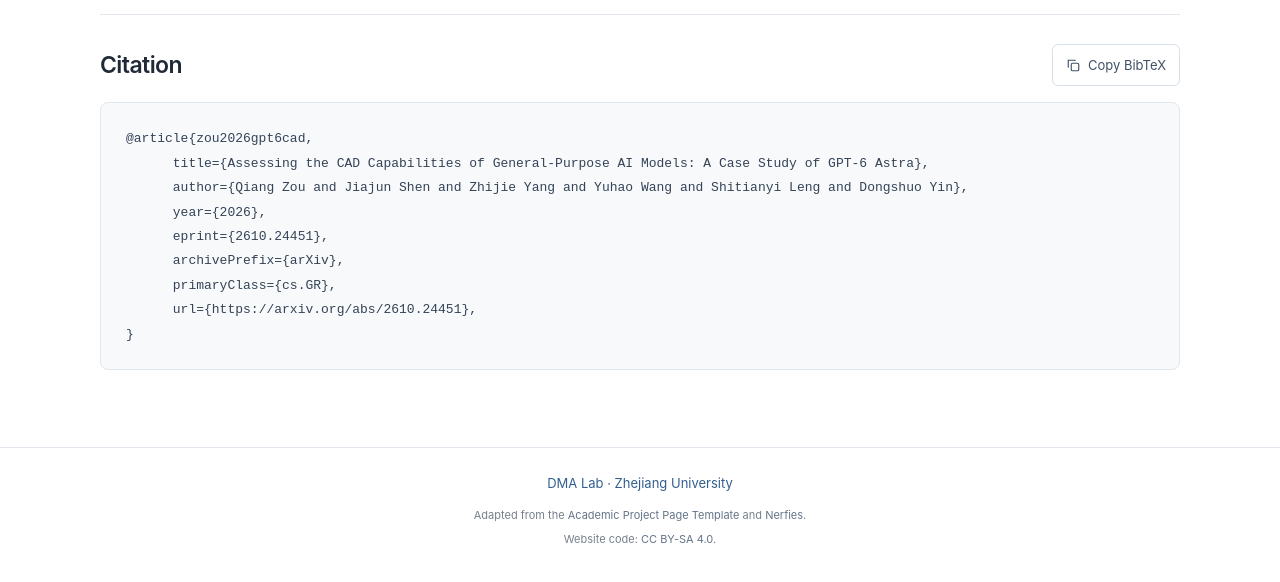
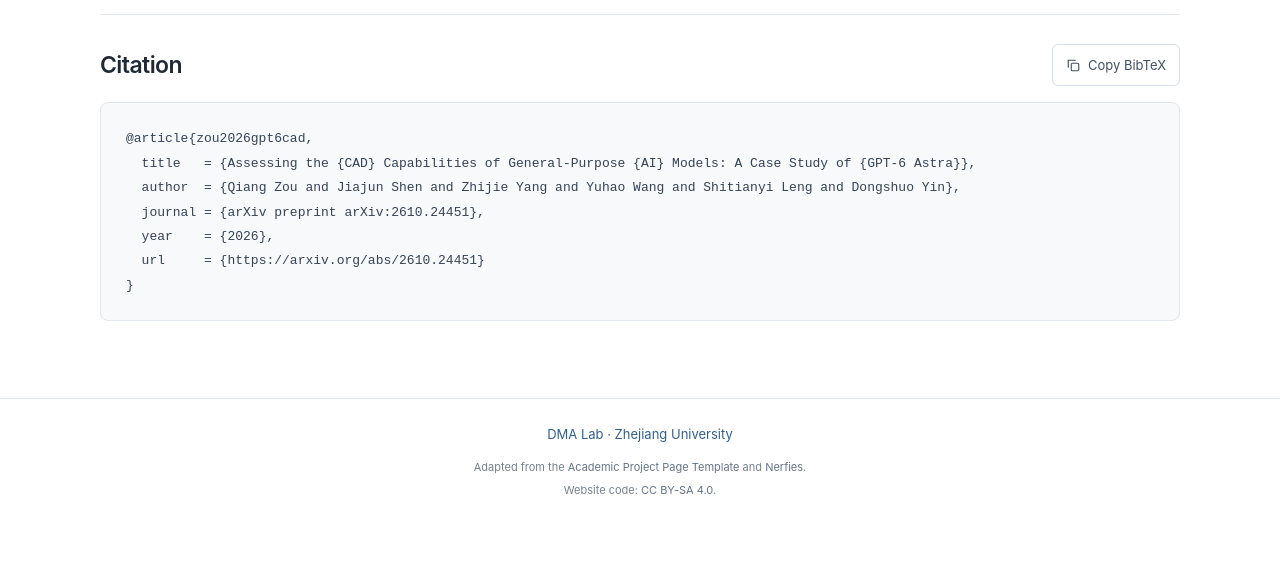
Before and after one commit to Qiang-Zou/Qiang-Zou.github.io, a Jekyll site: the page projects/icad-eval-report/index.html, which Jekyll copies as it is, in a window 1280 px wide and 900 px high, scrolled down 1245 px, cut to the strip 316-898 px from the top of the window. Built offline with Jekyll 4.4.1, drawn with Linux system fonts in a browser that asks for light colours; after the commit the page ends 2096 px from its top, so only the background shows below that.

Commit message:
Update index.html

```diff
--- a/projects/icad-eval-report/index.html
+++ b/projects/icad-eval-report/index.html
@@ -420,15 +420,13 @@ tab-size: 2;
           </svg>
           <span id="copy-label">Copy BibTeX</span>
         </button>
-      </div>
-      <pre class="bibtex"><code id="bibtex">@article{zou2026gpt6cad,
-      title={Assessing the CAD Capabilities of General-Purpose AI Models: A Case Study of GPT-6 Astra},
-      author={Qiang Zou and Jiajun Shen and Zhijie Yang and Yuhao Wang and Shitianyi Leng and Dongshuo Yin},
-      year={2026},
-      eprint={2610.24451},
-      archivePrefix={arXiv},
-      primaryClass={cs.GR},
-      url={https://arxiv.org/abs/2610.24451},
+</div>
+<pre class="bibtex"><code id="bibtex">@article{zou2026gpt6cad,
+  title   = {Assessing the {CAD} Capabilities of General-Purpose {AI} Models: A Case Study of {GPT-6 Astra}},
+  author  = {Qiang Zou and Jiajun Shen and Zhijie Yang and Yuhao Wang and Shitianyi Leng and Dongshuo Yin},
+  journal = {arXiv preprint arXiv:2610.24451},
+  year    = {2026},
+  url     = {https://arxiv.org/abs/2610.24451}
 }</code></pre>
       <p id="copy-status" class="copy-status" role="status" aria-live="polite"></p>
     </section>
```
